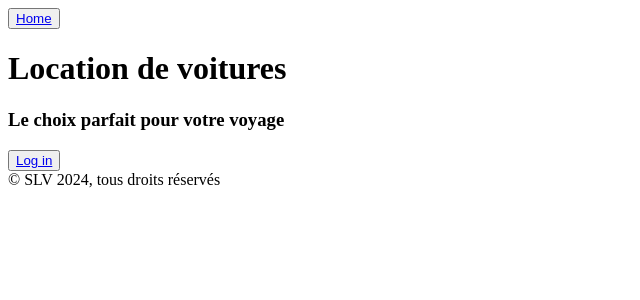
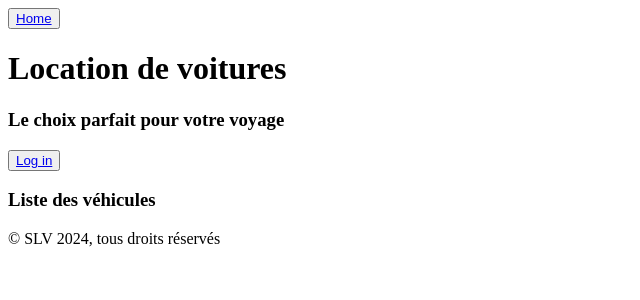
Before and after one commit to Guiton1er/TP-SiteLocationVoiture, a Symfony app: template templates/home/index.html.twig in a window 1280 px wide. Shown: the top 300 px of the page, without its empty margins (0-640 px from the left). Run offline with Twig, Linux system fonts and the light colour scheme; the template is opened without the code that fills it, so the values that code supplies are empty; some libraries are stand-ins or nearby versions.

Commit message:
mise en page terminée

```diff
--- a/templates/base.html.twig
+++ b/templates/base.html.twig
@@ -11,7 +11,7 @@
             {{ encore_entry_link_tags('app') }}
         {% endblock %}
     </head>
-    <body>
+    <body class="bg-light">
         <div class="d-flex flex-row justify-content-between p-4 bg-dark text-white">
             <button class="bg-light text-dark p-2 font-weight-bold my-auto rounded">
                 <a href="{{ path('home') }}" class="text-dark p-2 font-weight-bold text-decoration-none">Home</a>
@@ -24,7 +24,7 @@
                 <a href="{{ path('home') }}" class="text-dark p-2 font-weight-bold text-decoration-none">Log in</a>
             </button>
         </div>
-        <div class="container d-flex justify-content-center bg-light">
+        <div class="container my-4 p-2 bg-white shadow">
             {% block body %}{% endblock %}
         </div>
     </body>
--- a/templates/home/index.html.twig
+++ b/templates/home/index.html.twig
@@ -3,12 +3,13 @@
 {% block title %}Hello HomeController!{% endblock %}
 
 {% block body %}
-    <div class="d-flex flex-column mx-auto m-4 gap-2">
+    <div class="d-flex flex-column m-4 gap-2">
+        <h3>Liste des véhicules</h3>
         {% for vehicle in vehicles %}
-                <div class="d-flex flex-row justify-content-center gap-2 p-2 mx-auto bg-dark text-white rounded">
+                <div class="d-flex flex-row gap-2 p-2 mx-4 bg-dark text-white rounded">
                     <img src={{ vehicle.picturePath }} style="height: 180px; width: auto">
                     <div class="d-flex flex-column">
-                        <p>{{ vehicle.model.brand.name }} {{ vehicle.model.name }}</p>
+                        <p class="h3">{{ vehicle.model.brand.name }} {{ vehicle.model.name }}</p>
                         <p>Type : {{ vehicle.type.name }}</p>
                         <p>Capacité : {{ vehicle.capacity }} passagers</p>
                         <p>Tarif de location : {{ vehicle.price }}€ par jour</p>
```
